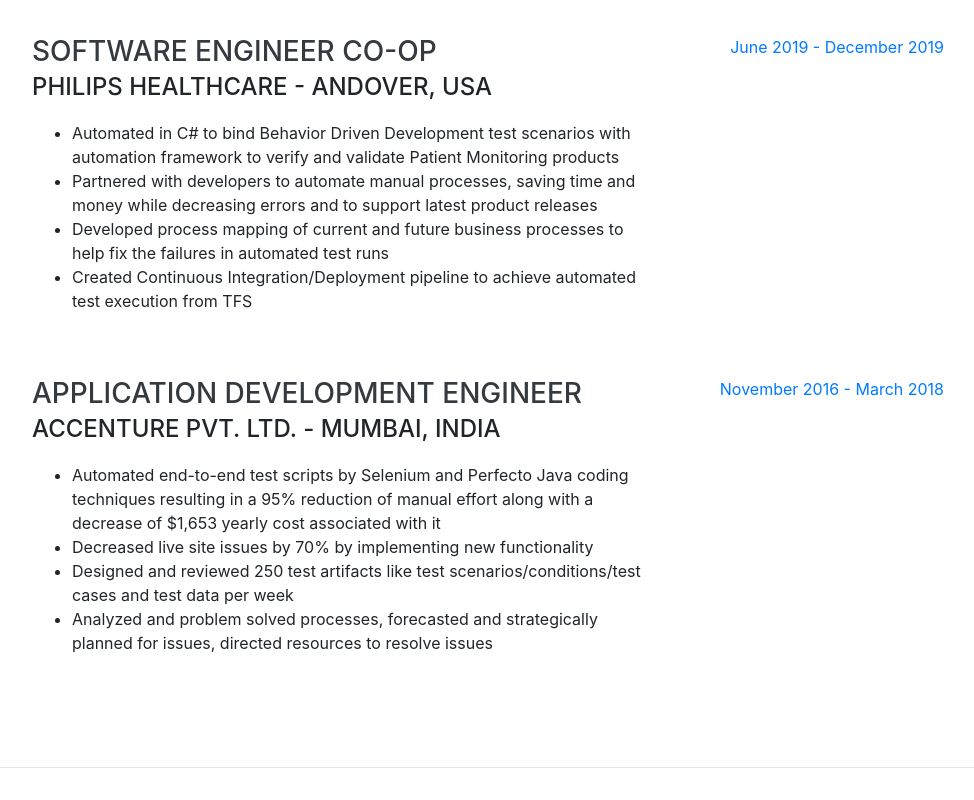
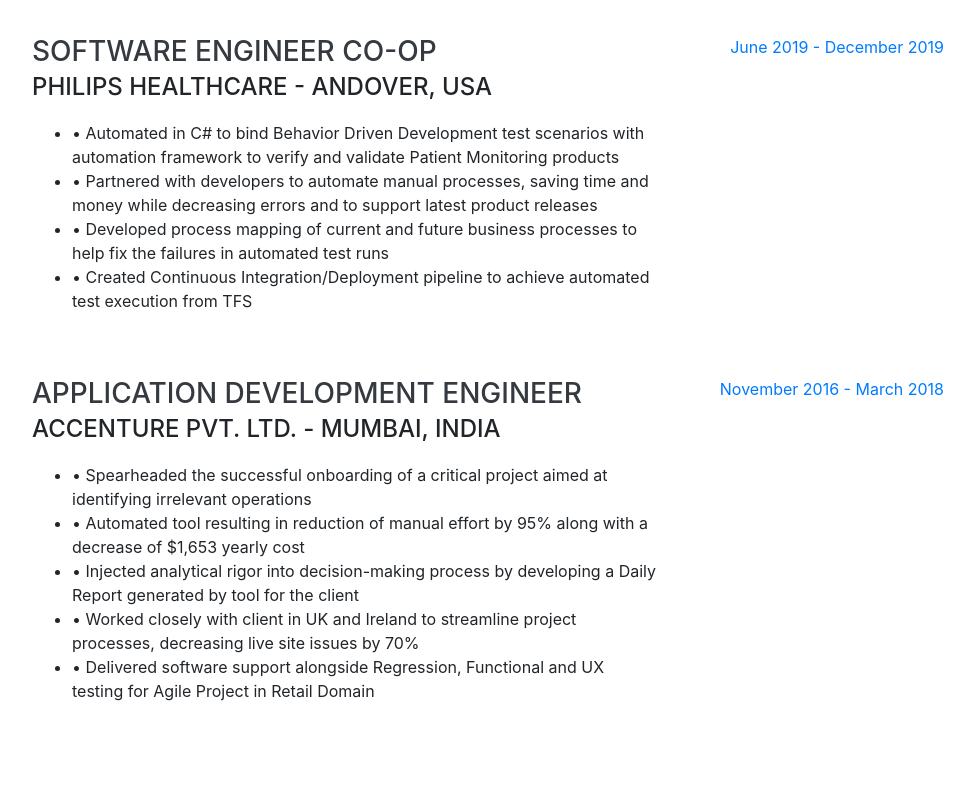
Before and after one commit to mohodhruda/mohodhruda.github.io, a website with bundled scripts: page index.html in a window 1280 px wide. Shown: the part 900-1700 px from the top of the page, without its empty margins (288-1262 px from the left). Built offline with nearby package versions, Linux system fonts and the light colour scheme; a web font is replaced by a local one.

Commit message:
Update index.html
initial commit

```diff
--- a/index.html
+++ b/index.html
@@ -91,10 +91,10 @@
             <h3 class="mb-0">Software Engineer Co-op</h3>
             <div class="subheading mb-3">Philips Healthcare - Andover, USA</div>
             <ul>
-              <li>Automated in C# to bind Behavior Driven Development test scenarios with automation framework to verify and validate Patient Monitoring products</li>
-              <li>Partnered with developers to automate manual processes, saving time and money while decreasing errors and to support latest product releases </li>
-              <li>Developed process mapping of current and future business processes to help fix the failures in automated test runs </li>
-              <li>Created Continuous Integration/Deployment pipeline to achieve automated test execution from TFS</li>
+              <li>• Automated in C# to bind Behavior Driven Development test scenarios with automation framework to verify and validate Patient Monitoring products</li>
+              <li>•	Partnered with developers to automate manual processes, saving time and money while decreasing errors and to support latest product releases </li>
+              <li>•	Developed process mapping of current and future business processes to help fix the failures in automated test runs </li>
+              <li>•	Created Continuous Integration/Deployment pipeline to achieve automated test execution from TFS</li>
             </ul>
           </div>
           <div class="resume-date text-md-right">
@@ -107,10 +107,11 @@
             <h3 class="mb-0">Application Development Engineer</h3>
             <div class="subheading mb-3">Accenture Pvt. Ltd. - Mumbai, India</div>
             <ul>
-              <li>Automated end-to-end test scripts by Selenium and Perfecto Java coding techniques resulting in a 95% reduction of manual effort along with a decrease of $1,653 yearly cost associated with it</li>
-              <li>Decreased live site issues by 70% by implementing new functionality</li>
-              <li>Designed and reviewed 250 test artifacts like test scenarios/conditions/test cases and test data per week </li>
-              <li>Analyzed and problem solved processes, forecasted and strategically planned for issues, directed resources to resolve issues</li>
+              <li>• Spearheaded the successful onboarding of a critical project aimed at identifying irrelevant operations </li>
+              <li>•	Automated tool resulting in reduction of manual effort by 95% along with a decrease of $1,653 yearly cost</li>
+              <li>• Injected analytical rigor into decision-making process by developing a Daily Report generated by tool for the client</li>
+              <li>• Worked closely with client in UK and Ireland to streamline project processes, decreasing live site issues by 70%</li>
+              <li>• Delivered software support alongside Regression, Functional and UX testing for Agile Project in Retail Domain</li>
             </ul>
           </div>
           <div class="resume-date text-md-right">
@@ -154,6 +155,7 @@
     </section>
 
     <hr class="m-0">
+
     <section class="resume-section p-3 p-lg-5 d-flex align-items-center" id="skills">
       <div class="w-100">
         <h2 class="mb-5">Skills</h2>
@@ -265,11 +267,10 @@
 
         <div class="resume-item d-flex flex-column flex-md-row justify-content-between mb-5">
           <div class="resume-content">
-            <h3 class="mb-0"><a href="https://github.com/mohodhruda/WebDesignUserExperienceProject-Amusia">Amusia - Music Streaming Website</a></h3>
+            <h3 class="mb-0"><a href="https://github.com/mohodhruda/Heart_Disease_Classifier">Heart Disease Classifier </a></h3>
             <ul>
-              <li>Developed a web application built using MongoDB, Express.js, Node.js and ReactJS/li>
-              <li>Designed the frontend using BootStrap4 and CSS Grid and protected user data using BcryptJS</li>
-              <li>Facilitating users to store music on the cloud for seamless streaming via DaaS with MongoDB and mLab managed AWS S3 bucket. Media files stored using GridFS</li>
+              <li>Analyzed heart disease database from the UC Irvine repository used to classify patients with a heart disease using Python</li>
+              <li>Implemented Logistic Regression, SVM and Random Forest Classifier to check the accuracy of each method</li>
             </ul>
           </div>
         </div>
```
